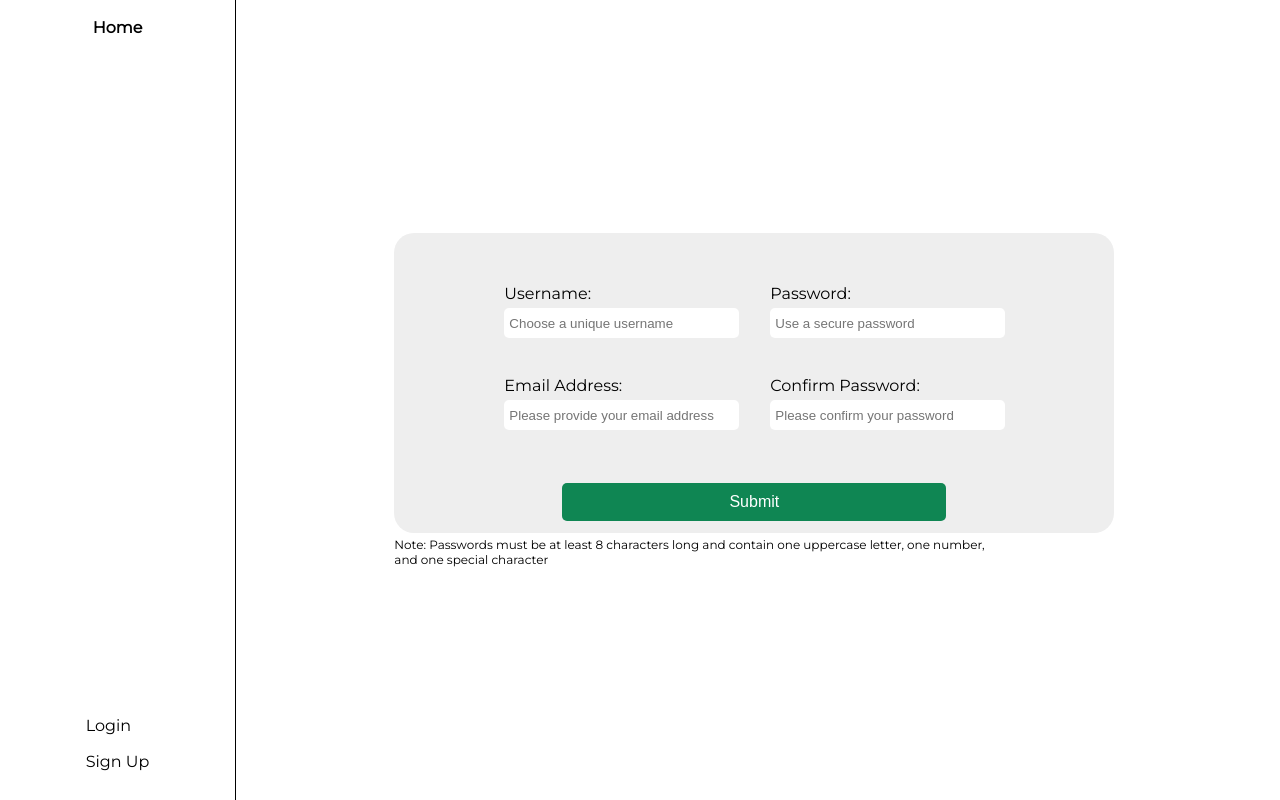
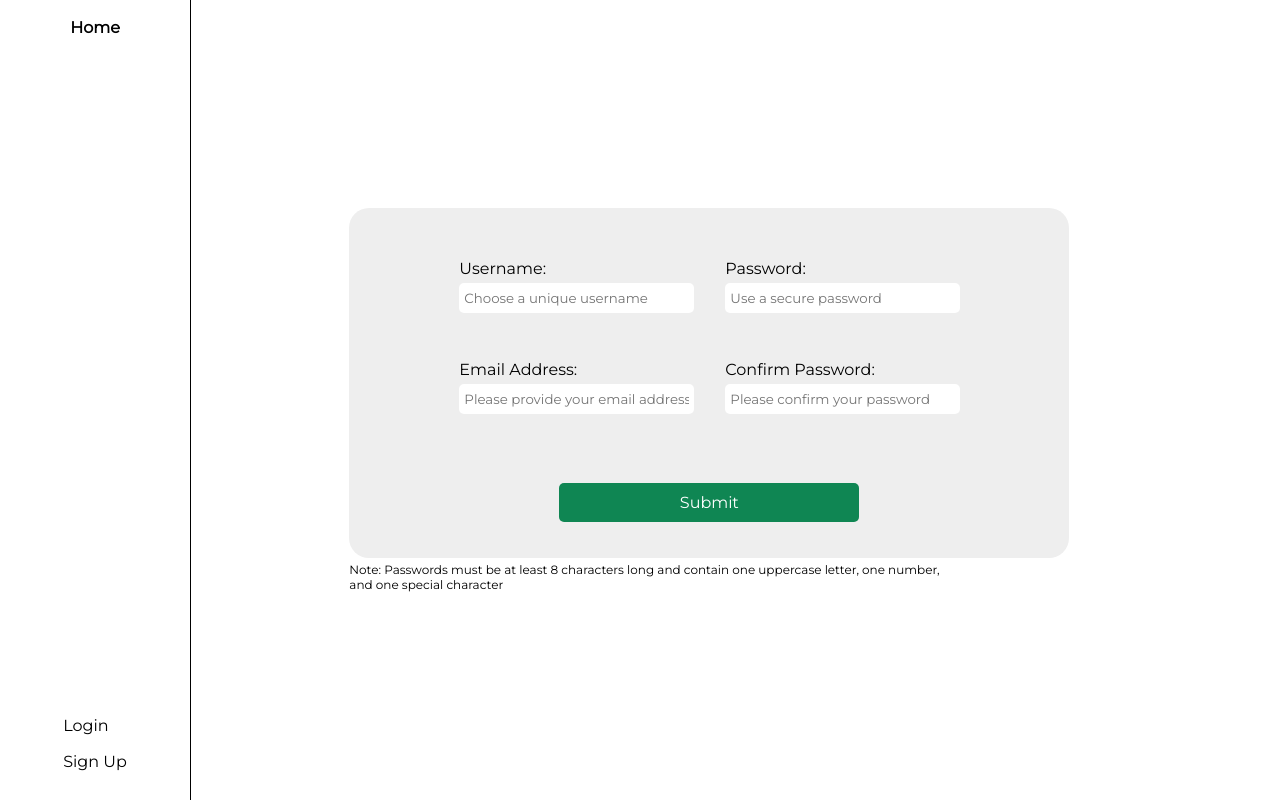
Before and after one commit to AndrewPMurray/mern-todos, a React (Create React App) app in the folder frontend/: page /signup in a window 1280 px wide. Built offline with nearby package versions, Linux system fonts and the light colour scheme; no server answers.

Commit message:
minor syntax changes

```diff
--- a/frontend/src/components/Home/index.jsx
+++ b/frontend/src/components/Home/index.jsx
@@ -1,6 +1,4 @@
-import { useEffect } from 'react';
 import { useSelector } from 'react-redux';
-import { useNavigate } from 'react-router-dom';
 
 import { Todos } from '../Todos';
 
@@ -9,16 +7,6 @@ import './Home.css';
 export const Home = () => {
 	const user = useSelector((s) => s.session.user);
 
-	const navigate = useNavigate();
-
-	useEffect(() => {
-		if (!user) {
-			navigate('/login');
-		}
-	});
-
-	if (!user) return null;
-
 	return (
 		<div className='home-container'>
 			<Todos user={user} />
--- a/frontend/src/components/Nav/Nav.css
+++ b/frontend/src/components/Nav/Nav.css
@@ -1,7 +1,6 @@
 .nav-container {
 	height: calc(100vh - 40px);
-	width: 20vw;
-	min-width: 75px;
+	width: 150px;
 	position: sticky;
 	padding: 20px;
 	margin-right: 20px;
--- a/frontend/src/components/SearchUserTodos/index.jsx
+++ b/frontend/src/components/SearchUserTodos/index.jsx
@@ -8,7 +8,7 @@ import { Todo } from '../Todo';
 export const SearchUserTodos = ({ searchError, isSearchLoading }) => {
 	const navigate = useNavigate();
 	const todos = useSelector((s) => s.tasks.searchTasks);
-	const foundUsername = useSelector((s) => s.tasks.searchUsername) ?? '';
+	const foundUsername = useSelector((s) => s.tasks.searchUsername);
 	const user = useSelector((s) => s.session.user);
 
 	useEffect(() => {
@@ -19,10 +19,12 @@ export const SearchUserTodos = ({ searchError, isSearchLoading }) => {
 
 	if (isSearchLoading) return null;
 
+	if (!user) return null;
+
 	return (
 		<div className='todos-container'>
 			<div className='todo-list'>
-				<h1 className='todo-list-header'>{foundUsername}'s ToDos</h1>
+				{foundUsername && <h1 className='todo-list-header'>{foundUsername}'s ToDos</h1>}
 				{searchError.username ? (
 					<Error text={searchError.username} />
 				) : (
--- a/frontend/src/components/Signup/Signup.css
+++ b/frontend/src/components/Signup/Signup.css
@@ -11,7 +11,7 @@
 
 .signup-container form {
 	display: flex;
-	height: 200px;
+	height: 250px;
 	flex-direction: column;
 	align-items: space-between;
 	justify-content: space-between;
@@ -21,7 +21,7 @@
 	display: flex;
 	flex-direction: column;
 	justify-content: space-between;
-	height: 150px;
+	height: 175px;
 }
 
 .signup-sub-container .input-container .input input {
--- a/frontend/src/components/Signup/index.jsx
+++ b/frontend/src/components/Signup/index.jsx
@@ -69,7 +69,7 @@ export const Signup = () => {
 										placeholder='Please provide your email address'
 										onChange={(e) => setEmail(e.target.value)}
 									/>
-									{errors.email && <Error text={errors.email} />}
+									<Error text={errors.email ? errors.email : ''} />
 								</div>
 							</div>
 						</div>
@@ -97,9 +97,10 @@ export const Signup = () => {
 										placeholder='Please confirm your password'
 										onChange={(e) => setConfirmPassword(e.target.value)}
 									/>
-									{errors.confirmPassword && (
-										<Error text={errors.confirmPassword} />
-									)}
+
+									<Error
+										text={errors.confirmPassword ? errors.confirmPassword : ''}
+									/>
 								</div>
 							</div>
 						</div>
--- a/frontend/src/components/Todos/index.jsx
+++ b/frontend/src/components/Todos/index.jsx
@@ -70,6 +70,8 @@ export const Todos = ({ user }) => {
 		dispatch(deleteTask(taskId));
 	};
 
+	if (!user) return null;
+
 	return (
 		<div className='todos-container'>
 			<div className='todo-list'>
--- a/frontend/src/index.css
+++ b/frontend/src/index.css
@@ -47,13 +47,17 @@ table {
 }
 /* end reset */
 
+* {
+	font-family: 'montserrat'
+}
+
 button {
 	border: none;
 	cursor: pointer;
 	padding: 10px;
 	border-radius: 5px;
 	font-size: 16px;
-	width: 30vw;
+	width: 300px;
 	min-width: 225px;
 	align-self: center;
 	margin-top: 50px;
@@ -69,12 +73,12 @@ button:hover {
 
 .app-container {
   display: flex;
-  align-items: flex-start;
+  align-items: center;
 }
 
 .component-container {
-	min-height: 100vh;
-	min-width: 80vw;
+	height: 100vh;
+	width: 80vw;
 	display: flex;
 	align-items: center;
 	justify-content: center;
```
Also changed, not shown: 1 other file (tests, documents, lock files or other folders).
